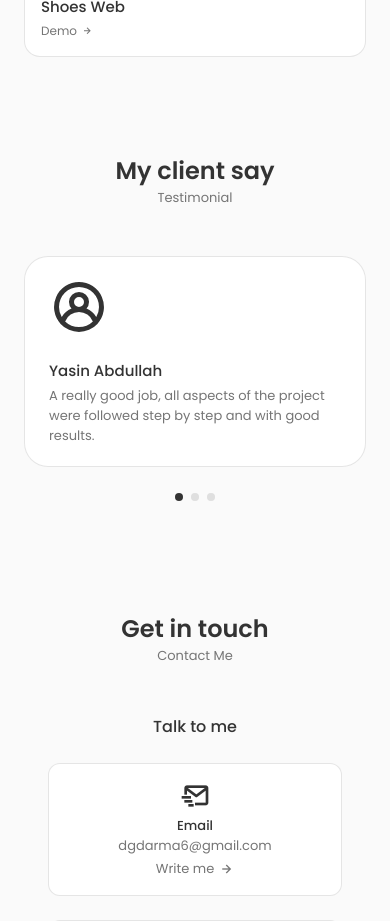
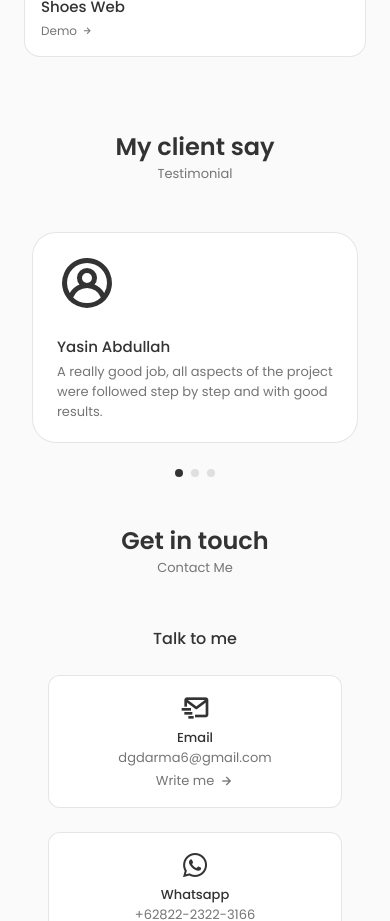
Before and after one commit to damar-glh/me, a React (Create React App) app: page / in a window 390 px wide. Shown: the part 5220-6141 px from the top of the page. Built offline with nearby package versions, Linux system fonts and the light colour scheme.

Commit message:
feature: add-dark-mode-testimonials

```diff
--- a/src/components/testimonials/testimonials.css
+++ b/src/components/testimonials/testimonials.css
@@ -1,3 +1,7 @@
+#testimonial {
+    border: 1px solid rgba(0, 0, 0, 0.1);
+}
+
 .testimonial__container {
     width: 750px;
 }
@@ -51,7 +55,25 @@ img.testimonial__img {
     width: initial;
    }
 
+   #testimonials {
+    margin-left: 0;
+    margin-right: 0;
+    padding: 6rem 2rem 0 2rem;
+  }
+
    .testimonial__card {
     padding: 1.25rem 1.5rem;
    }
 }
+
+@media screen and (max-width: 768px) {
+    #testimonials {
+        padding: 0.5rem 2rem 0 2rem;
+    }
+}
+
+@media screen and (max-width: 350px) {
+    #testimonials {
+        padding: 3rem 2rem 0 2rem;
+    }
+}
```
